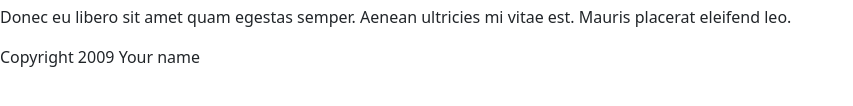
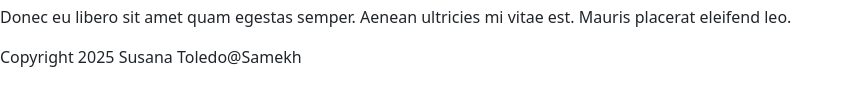
Before and after one commit to Samekh23/Proyecto-1.1, a plain HTML site: page Index.html in a window 1280 px wide. Shown: the part 334-440 px from the top of the page, without its empty margins (0-853 px from the left). Drawn offline with nearby package versions, Linux system fonts and the light colour scheme.

Commit message:
Se agrego el copyrigth de quien  crea y modifica

```diff
--- a/Index.html
+++ b/Index.html
@@ -45,7 +45,7 @@
 	</aside>
 
 	<footer>
-		<p>Copyright 2009 Your name</p>
+		<p>Copyright 2025 Susana Toledo@Samekh</p>
 	</footer>
 
 </body>
```
